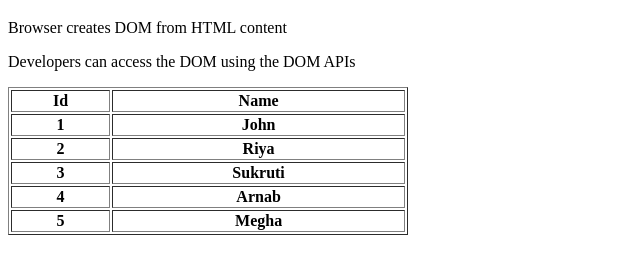
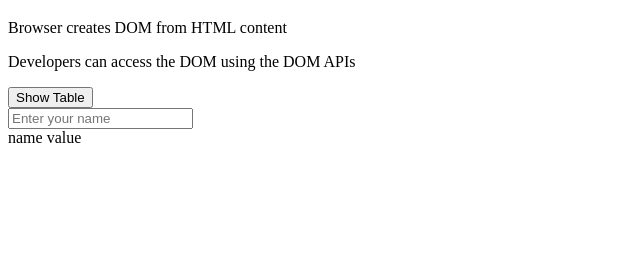
Before and after one commit to Priyeshsoni1/PlayingDom_Crio, a plain HTML site: page me_jsdom_v2/index.html in a window 1280 px wide. Shown: the part 61-332 px from the top of the page, without its empty margins (0-640 px from the left). Drawn offline with Linux system fonts and the light colour scheme.

Commit message:
Completed

```diff
--- a/me_jsdom_v2/index.html
+++ b/me_jsdom_v2/index.html
@@ -9,9 +9,15 @@
       <p>Browser creates DOM from HTML content</p>
       <p>Developers can access the DOM using the DOM APIs</p>
     </div>
+    <button id="table-div">Show Table</button>
     <div id="table-div">
 
     </div>
+
+<input type="text" name="name" id="name" placeholder="Enter your name">
+
+<div id="name-display">name value</div>
+
     <script src="students.js"></script>
     <script src="index.js"></script>
   </body>
--- a/me_jsdom_v2/index.js
+++ b/me_jsdom_v2/index.js
@@ -213,4 +213,15 @@ for (let i=0;i<students.length;i++)
 }
 
 }
-loadTablefromJson()
+// loadTablefromJson()
+
+let showTableButton=document.querySelector('button');
+showTableButton.addEventListener('click',()=>{loadTablefromJson()})
+
+let nameInput=document.querySelector("input")
+nameInput.addEventListener("input",(event)=>{
+    let inputText=event.target.value;
+    document.querySelector("#name-display").innerText=inputText;
+
+
+})
```
